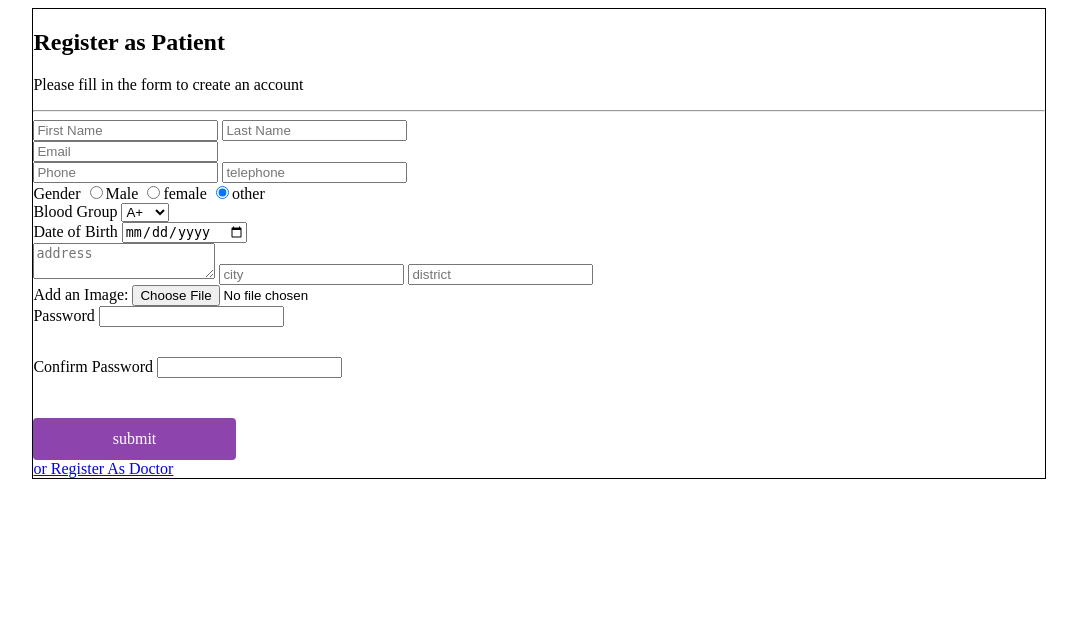
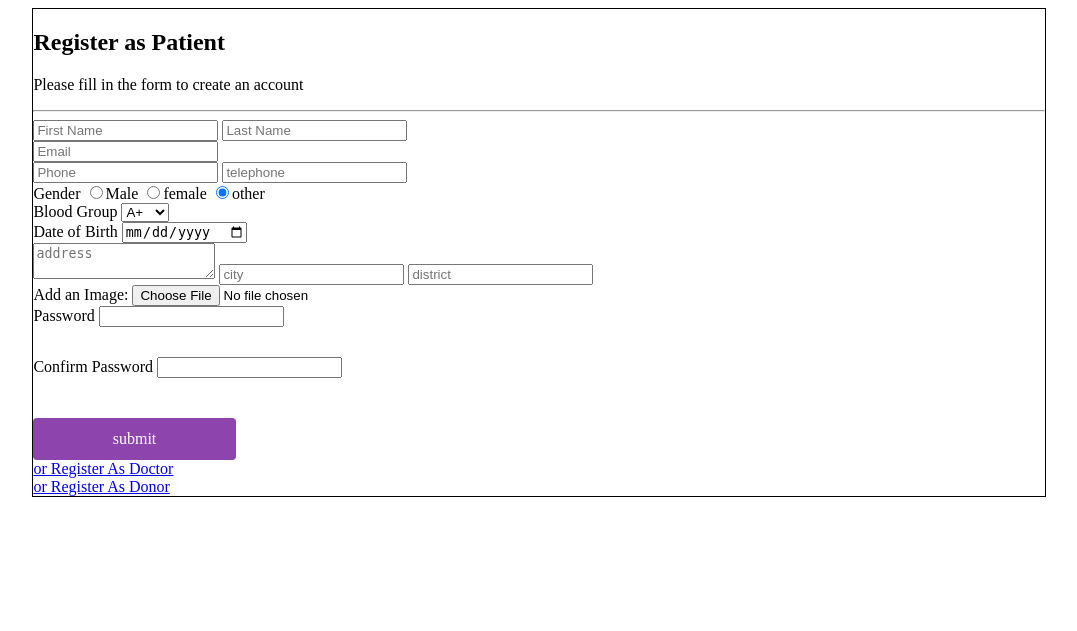
Before and after one commit to Bhowmik-puja/health_care, a PHP site: page /patientReg.php in a window 1280 px wide. Shown: the top 631 px of the page, without its empty margins (101-1178 px from the left). Run offline with PHP 8.4, Linux system fonts and the light colour scheme.

Commit message:
file name changed

```diff
--- a/donerReg.php
+++ b/donorReg.php
@@ -15,7 +15,7 @@
 <body>
 <div class="main">
      <div class="heading">
-          Register as Doner<br>
+          Register as Donor<br>
           Create a account free
      </div>
 
--- a/patientReg.php
+++ b/patientReg.php
@@ -115,7 +115,8 @@ if ($_SERVER['REQUEST_METHOD'] == 'POST') {
                 <small id="error2"></small>
             </div>
             <input type="submit" value="submit" class="btn">
-            <a href="doctorReg.php"> or Register As Doctor</a>
+            <a href="doctorReg.php"> or Register As Doctor</a> <br>
+            <a href="donorReg.php"> or Register As Donor</a>
         </form>
     </section>
 </body>
```
